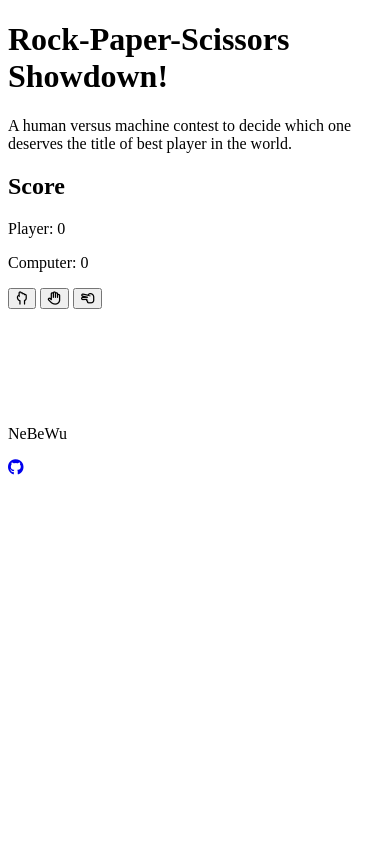
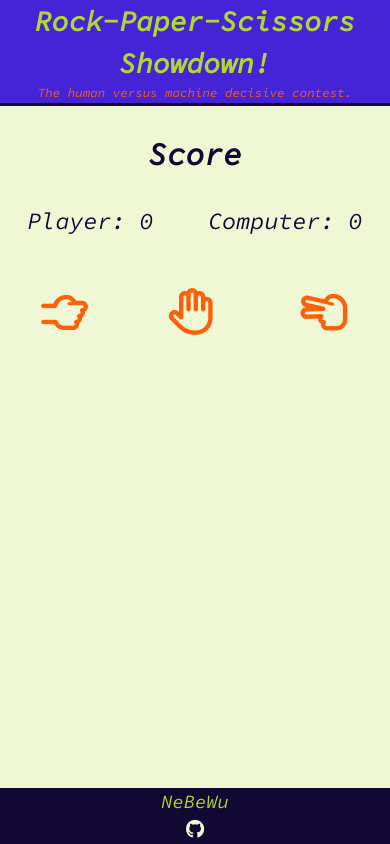
Before and after one commit to NeBeWu/ODIN-rock-paper-scissors, a plain HTML site: page index.html in a window 390 px wide. Drawn offline with Linux system fonts and the light colour scheme.

Commit message:
Add style to the page
Change the subtitle and the font family. Add some colors to the
text and buttons. Align the score and buttons. Add a hover and
active animation for the buttons. Create an overflowing div with
the right size for the page. Adapt the page for responsiveness.

Although these changes were not required by the project, they
improve the layout of the page and embellish it. Besides, the
responsiveness is essential to mantain the improvement and
embellishment to all medias.

```diff
--- a/index.html
+++ b/index.html
@@ -1,9 +1,14 @@
 <!DOCTYPE html>
 <html>
   <head>
+    <meta charset="UTF-8" />
+    <meta name="viewport" content="width=device-width, initial-scale=1.0" />
     <title>Rock-Paper-Scissors</title>
-    <meta charset="UTF-8" />
     <link rel="stylesheet" href="styles/style.css" />
+    <link
+      href="https://fonts.googleapis.com/css2?family=Source+Code+Pro:ital@1&display=swap"
+      rel="stylesheet"
+    />
     <link rel="shortcut icon" href="favicon.ico" />
     <script src="scripts/sript.js" defer></script>
     <script
@@ -14,10 +19,7 @@
   <body>
     <header>
       <h1 id="title">Rock-Paper-Scissors Showdown!</h1>
-      <p id="subTitle">
-        A human versus machine contest to decide which one deserves the title of
-        best player in the world.
-      </p>
+      <p id="subTitle">The human versus machine decisive contest.</p>
     </header>
     <main>
       <div id="scoreboard">
@@ -42,7 +44,7 @@
           <i class="far fa-hand-scissors"></i>
         </button>
       </div>
-      <div id="results" style="height: 100px; overflow: scroll"></div>
+      <div id="results"></div>
     </main>
     <footer>
       <p>NeBeWu</p>
--- a/styles/style.css
+++ b/styles/style.css
@@ -0,0 +1,183 @@
+:root {
+  --color1: #f0f7d4;
+  --color2: #b2d732;
+  --color3: #4424d6;
+  --color4: #fc600a;
+  --color5: #110934;
+}
+
+* {
+  margin: 0;
+  padding: 0;
+}
+
+html {
+  font-size: 4vw;
+}
+
+/********** Body **********/
+body {
+  width: 100%;
+  height: 100vh;
+  background-color: var(--color1);
+  color: var(--color5);
+  font-family: 'Source Code Pro', monospace;
+  line-height: 1.5;
+  text-align: center;
+  display: flex;
+  flex-direction: column;
+}
+
+/********** Header **********/
+header {
+  width: 100%;
+  background-color: var(--color3);
+  border-bottom: 3px solid var(--color5);
+  flex-grow: 0;
+}
+
+#title {
+  color: var(--color2);
+  font-size: 1.8rem;
+}
+
+#subTitle {
+  color: var(--color4);
+  font-size: 0.8rem;
+}
+
+/********** Main **********/
+main {
+  flex-grow: 1;
+  display: flex;
+  flex-direction: column;
+  overflow: hidden;
+}
+
+/********** Scoreboard **********/
+#scoreboard {
+  flex-grow: 0;
+}
+
+#scoreTitle {
+  margin: 3vh 0px;
+  font-size: 2rem;
+}
+
+.scores {
+  margin: 3vh 0px;
+  display: flex;
+  flex-direction: row;
+  justify-content: space-around;
+}
+
+.score {
+  font-size: 1.5rem;
+}
+
+/********** Buttons **********/
+div.buttons {
+  flex-grow: 0;
+  display: flex;
+  justify-content: space-around;
+}
+
+div.buttons button {
+  padding: 5vw;
+  background-color: var(--color1);
+  border: solid 0.4rem var(--color1);
+  border-radius: 1rem;
+}
+
+div.buttons button:hover {
+  border-color: var(--color4);
+  cursor: pointer;
+}
+
+div.buttons button:active {
+  background-color: var(--color4);
+  color: var(--color1);
+}
+
+.far {
+  font-size: 3rem;
+  background-color: var(--color1);
+  color: var(--color4);
+}
+
+div.buttons button:active .far {
+  background-color: var(--color4);
+  color: var(--color1);
+}
+
+.fa-hand-rock {
+  transform: rotate(90deg);
+}
+
+/********** Results **********/
+#results {
+  margin: 3vh 0;
+  flex-grow: 1;
+  display: flex;
+  flex-direction: column;
+  overflow: auto;
+}
+
+/********** Footer **********/
+footer {
+  width: 100%;
+  background-color: var(--color5);
+  color: var(--color2);
+  font-size: 1.2rem;
+  flex-grow: 0;
+}
+
+a {
+  text-decoration: none;
+  color: var(--color1);
+}
+
+/* Mobile Landscape */
+@media only screen and (orientation: Landscape) and (max-height: 599px) {
+  /********** Root **********/
+  html {
+    font-size: 2.4vw;
+  }
+
+  /********** Body **********/
+  body {
+    height: 100%;
+  }
+
+  /********** Header **********/
+
+  /********** Main **********/
+
+  /********** Footer **********/
+}
+
+/* Tablet and Computer */
+@media only screen and (min-width: 600px) and (min-height: 600px) {
+  /********** Root **********/
+  html {
+    font-size: 24px;
+  }
+
+  /********** Body **********/
+  body {
+    align-items: center;
+  }
+
+  /********** Header **********/
+
+  /********** Main **********/
+  main {
+    width: 600px;
+  }
+
+  div.buttons button {
+    padding: 30px;
+  }
+
+  /********** Footer **********/
+}
```
